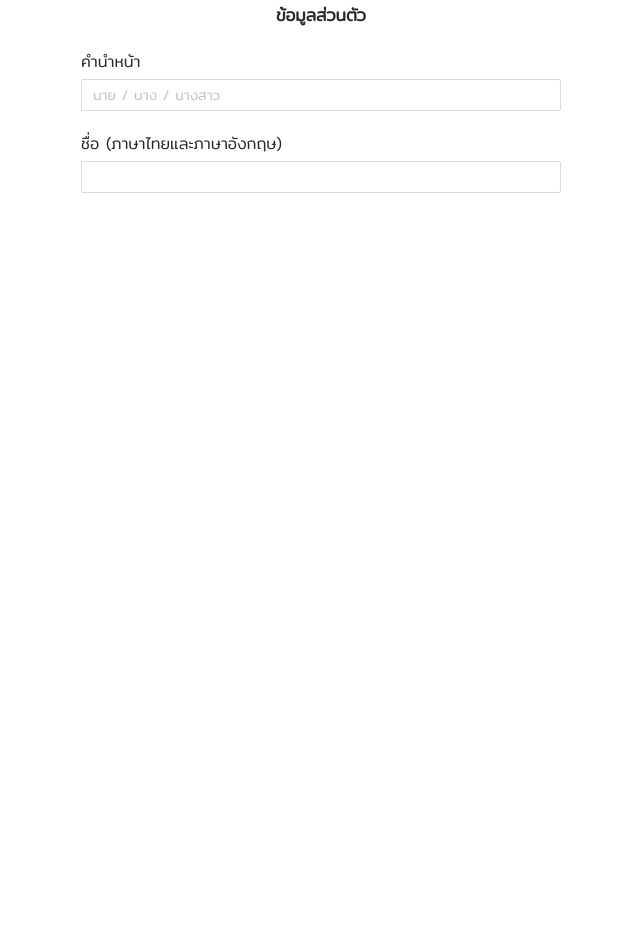
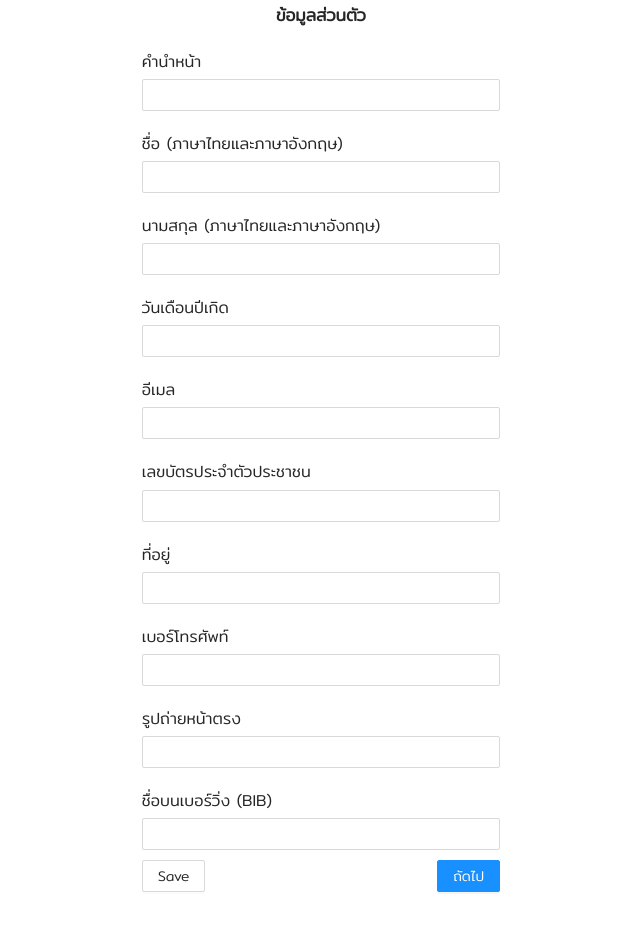
Before and after one commit to milo1150/org-exam, a React (Create React App) app: page / in a window 1280 px wide. Shown: the part 120-1050 px from the top of the page, without its empty margins (319-959 px from the left). Before the commit the page ends 800 px from the top, so only its background shows below. Built offline with nearby package versions, Linux system fonts and the light colour scheme.

Commit message:
separate value, draft and useForm

```diff
--- a/src/Typescript/Type.ts
+++ b/src/Typescript/Type.ts
@@ -18,6 +18,7 @@ export interface Personalinfo {
   contact: string;
   photo: string;
   nameBIB: string;
+  [index: string]: any;
 }
 
 export interface ApplicationBG {
--- a/src/components/marathon/Personalinfo.tsx
+++ b/src/components/marathon/Personalinfo.tsx
@@ -1,29 +1,175 @@
-import React from 'react';
-import { Input } from 'antd';
-import { ContentBox, InputBox } from '../../style/component';
+import React, {
+  ChangeEvent,
+  useState,
+  useRef,
+  SetStateAction,
+  useEffect,
+} from 'react';
+import { useForm, Controller } from 'react-hook-form';
+import { Input, Button } from 'antd';
+import {
+  ActionBox,
+  ContentBox,
+  InputBox,
+  LayoutInputBox,
+  SpanError,
+} from '../../style/component';
 import { P1, P2 } from '../../style/MarathonStyles';
 
 import { Personalinfo as PropsType } from '../../Typescript/Type';
+import { MockPersonalinfo } from '../../initData/ApplicantInit';
 
 interface props {
   props: PropsType;
 }
 const Personalinfo: React.FC<props> = ({ props }) => {
-  console.log(props);
+  const [draft, setDraft] = useState<PropsType>(MockPersonalinfo);
+  const { handleSubmit, control, errors, register } = useForm<PropsType>({
+    defaultValues: MockPersonalinfo,
+  });
+
+  const summary = (data: PropsType) => {
+    console.log(data);
+  };
+
+  const updateDraft = (value: any, name: string) => {
+    setDraft((state): any => {
+      const data: PropsType = { ...state };
+      data[name] = value;
+      return data;
+    });
+  };
+
+  const validateDraft = () => {
+    console.log('validate:', draft);
+  };
+
+  useEffect(() => {
+    console.log(draft);
+  }, [draft]);
+
   return (
+    <form onSubmit={handleSubmit(summary)}>
       <ContentBox>
         <P1>ข้อมูลส่วนตัว</P1>
-      <div>
+        <LayoutInputBox>
           <InputBox>
             <P2>คำนำหน้า</P2>
-          <Input placeholder="นาย / นาง / นางสาว" />
+            <Controller
+              name="title"
+              control={control}
+              rules={{ required: true }}
+              defaultValue=""
+              render={({ onChange, value, name }) => (
+                <Input
+                  onChange={onChange}
+                  onBlur={() => updateDraft(value, name)}
+                />
+              )}
+            />
           </InputBox>
+          {errors.title && <SpanError>โปรดระบุ</SpanError>}
           <InputBox>
             <P2>ชื่อ (ภาษาไทยและภาษาอังกฤษ)</P2>
-          <Input placeholder="" value={props.firstname} />
+            <Controller
+              as={Input}
+              name="firstname"
+              control={control}
+              rules={{ required: true }}
+            />
           </InputBox>
-      </div>
+          {errors.firstname && <SpanError>โปรดระบุ</SpanError>}
+          <InputBox>
+            <P2>นามสกุล (ภาษาไทยและภาษาอังกฤษ)</P2>
+            <Controller
+              as={Input}
+              name="lastname"
+              control={control}
+              rules={{ required: true }}
+            />
+          </InputBox>
+          {errors.lastname && <SpanError>โปรดระบุ</SpanError>}
+          <InputBox>
+            <P2>วันเดือนปีเกิด</P2>
+            <Controller
+              as={Input}
+              name="birth"
+              control={control}
+              rules={{ required: true }}
+            />
+          </InputBox>
+          {errors.birth && <SpanError>โปรดระบุ</SpanError>}
+          <InputBox>
+            <P2>อีเมล</P2>
+            <Controller
+              as={Input}
+              name="email"
+              control={control}
+              rules={{ required: true }}
+            />
+          </InputBox>
+          {errors.email && <SpanError>โปรดระบุ</SpanError>}
+          <InputBox>
+            <P2>เลขบัตรประจำตัวประชาชน</P2>
+            <Controller
+              as={Input}
+              name="idcard"
+              control={control}
+              rules={{ required: true }}
+            />
+          </InputBox>
+          {errors.idcard && <SpanError>โปรดระบุ</SpanError>}
+          <InputBox>
+            <P2>ที่อยู่</P2>
+            <Controller
+              as={Input}
+              name="address"
+              control={control}
+              rules={{ required: true }}
+            />
+          </InputBox>
+          {errors.address && <SpanError>โปรดระบุ</SpanError>}
+          <InputBox>
+            <P2>เบอร์โทรศัพท์</P2>
+            <Controller
+              as={Input}
+              name="contact"
+              control={control}
+              rules={{ required: true }}
+            />
+          </InputBox>
+          {errors.contact && <SpanError>โปรดระบุ</SpanError>}
+          <InputBox>
+            <P2>รูปถ่ายหน้าตรง</P2>
+            <Controller
+              as={Input}
+              name="photo"
+              control={control}
+              rules={{ required: true }}
+            />
+          </InputBox>
+          {errors.photo && <SpanError>โปรดระบุ</SpanError>}
+          <InputBox>
+            <P2>ชื่อบนเบอร์วิ่ง (BIB)</P2>
+            <Controller
+              as={Input}
+              name="nameBIB"
+              control={control}
+              rules={{ required: true }}
+            />
+          </InputBox>
+          {errors.nameBIB && <SpanError>โปรดระบุ</SpanError>}
+          <ActionBox>
+            <Button type="ghost" onClick={() => validateDraft()}>
+              Save
+            </Button>
+            <Button htmlType="submit" type="primary">
+              ถัดไป
+            </Button>
+          </ActionBox>
+        </LayoutInputBox>
       </ContentBox>
+    </form>
   );
 };
 export default Personalinfo;
--- a/src/initData/ApplicantInit.tsx
+++ b/src/initData/ApplicantInit.tsx
@@ -1,4 +1,4 @@
-import { initMarathonState } from '../Typescript/Type';
+import { initMarathonState, Personalinfo } from '../Typescript/Type';
 export const initialState: initMarathonState = {
   currentStep: 0,
   Personalinfo: {
@@ -65,3 +65,16 @@ export const initialState: initMarathonState = {
     Tshirt: '',
   },
 };
+
+export const MockPersonalinfo: Personalinfo = {
+  title: '',
+  firstname: '',
+  lastname: '',
+  birth: '',
+  email: '',
+  idcard: '',
+  address: '',
+  contact: '',
+  photo: '',
+  nameBIB: '',
+};
--- a/src/style/component.tsx
+++ b/src/style/component.tsx
@@ -6,7 +6,21 @@ export const ContentBox = styled.div`
   align-items: center;
 `;
 
+export const LayoutInputBox = styled.div`
+  width: 70%;
+`;
+
 export const InputBox = styled.div`
-  width: 30rem;
-  margin: 20px 0px;
+  margin-top: 20px;
+  margin-bottom: 10px;
 `;
+
+export const ActionBox = styled.div`
+  display: flex;
+  justify-content: space-between;
+  width: 100%;
+`;
+
+export const SpanError = styled.span`
+  color: red;
+`;
```
Also changed, not shown: src/containers/marathon/Applicant.tsx (+9 -4 lines). Lines whose indentation alone changed are shown as unchanged.
